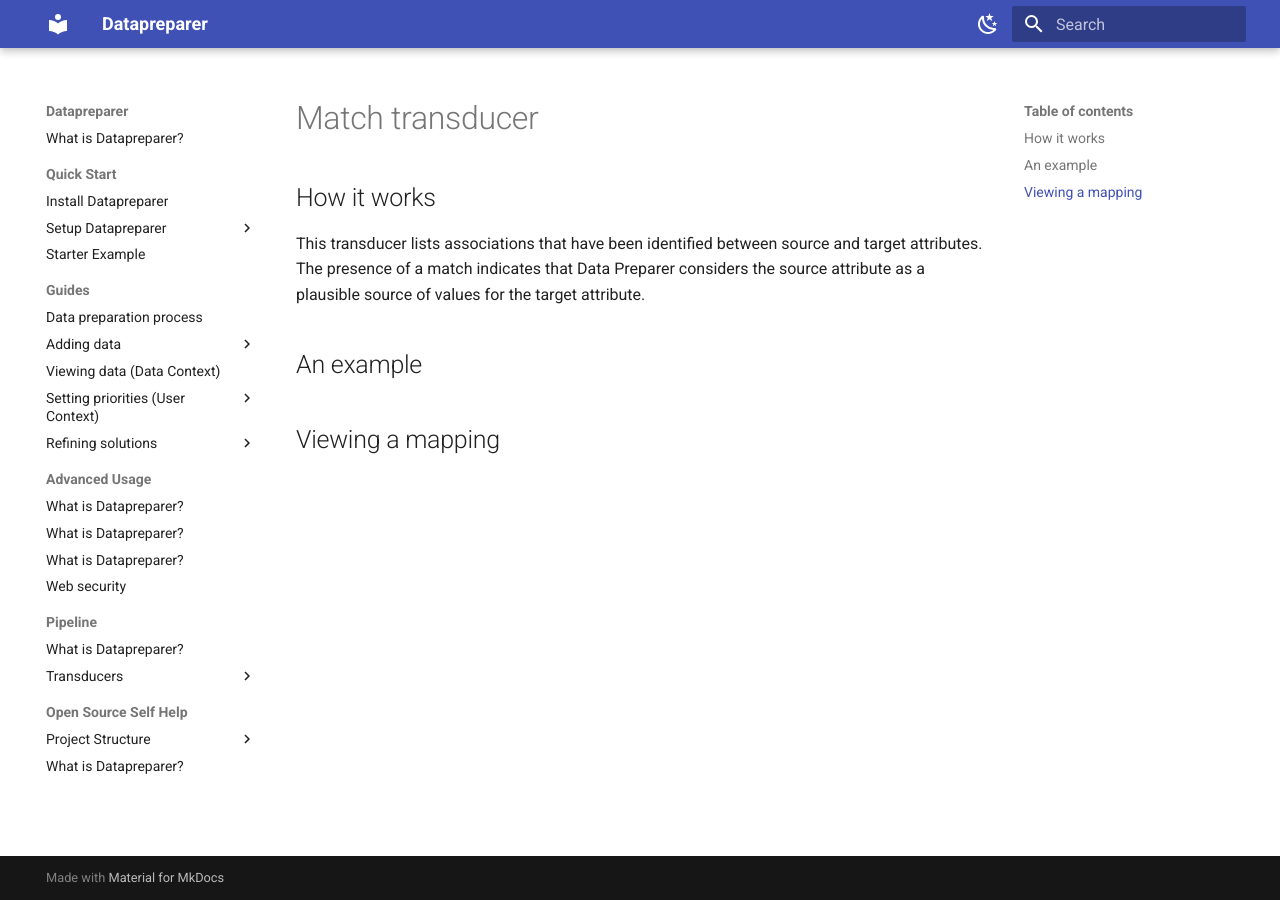
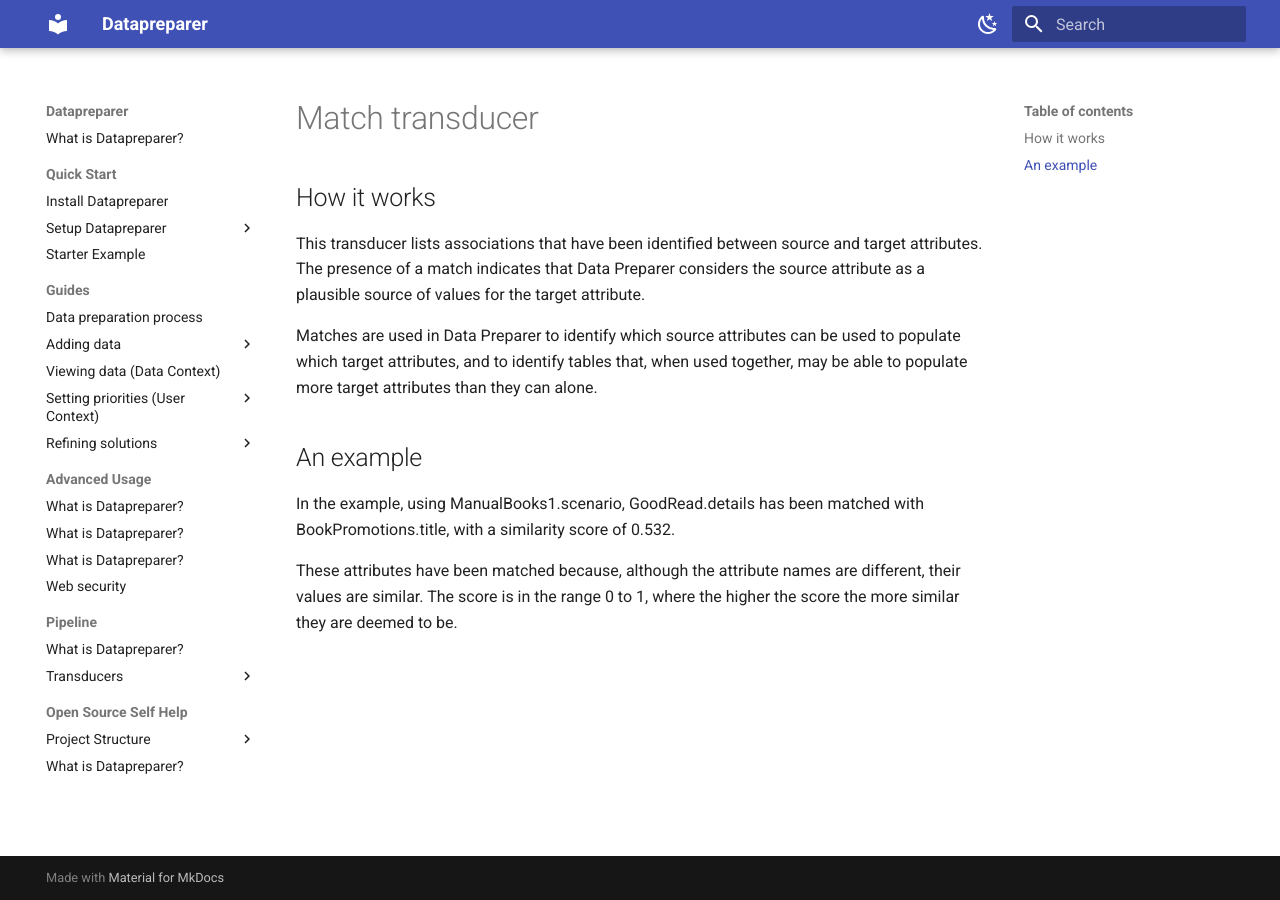
Before and after one commit to AspieCoder1/mk-docs-material-test, an MkDocs documentation site: the page built from docs/pipeline/transducers/match.md, in a window 1280 px wide. Built offline with MkDocs 1.6.1 and Material for MkDocs 9.7.7, drawn with Linux system fonts in a browser that asks for light colours.

Commit message:
Example for match transducer

```diff
--- a/docs/pipeline/transducers/match.md
+++ b/docs/pipeline/transducers/match.md
@@ -3,7 +3,9 @@
 ## How it works
 This transducer lists associations that have been identified between source and target attributes. The presence of a match indicates that Data Preparer considers the source attribute as a plausible source of values for the target attribute.
 
+Matches are used in Data Preparer to identify which source attributes can be used to populate which target attributes, and to identify tables that, when used together, may be able to populate more target attributes than they can alone.
+
 ## An example
+In the example, using ManualBooks1.scenario, GoodRead.details has been matched with BookPromotions.title, with a similarity score of 0.532.
 
-
-## Viewing a mapping
+These attributes have been matched because, although the attribute names are different, their values are similar. The score is in the range 0 to 1, where the higher the score the more similar they are deemed to be.
```
